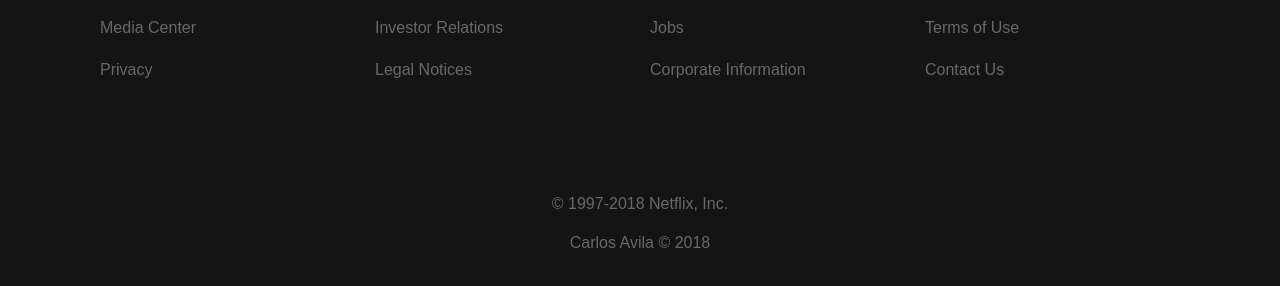
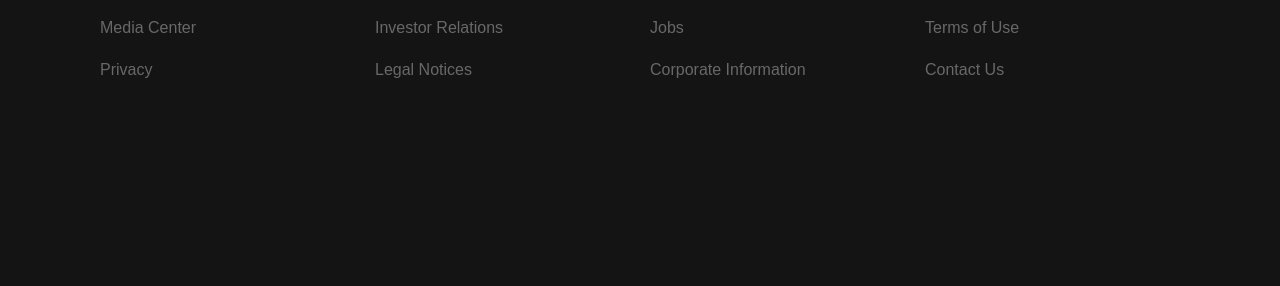
Before and after one commit to skylanskylion/skyflix, a plain HTML site: page index.html in a window 1280 px wide. Shown: the part 1873-2159 px from the top of the page. After the commit the page ends 2070 px from the top, so only its background shows below. Drawn offline with Linux system fonts and the light colour scheme; a script that the page names is missing.

Commit message:
Update index.html

```diff
--- a/index.html
+++ b/index.html
@@ -142,10 +142,7 @@
     <!-- END OF LINKS -->
 
     <!-- FOOTER -->
-    <footer>
-      <p>&copy 1997-2018 Netflix, Inc.</p>
-      <p>Carlos Avila &copy 2018</p>
-    </footer>
+
   </div>
 </body>
 </html>
```
